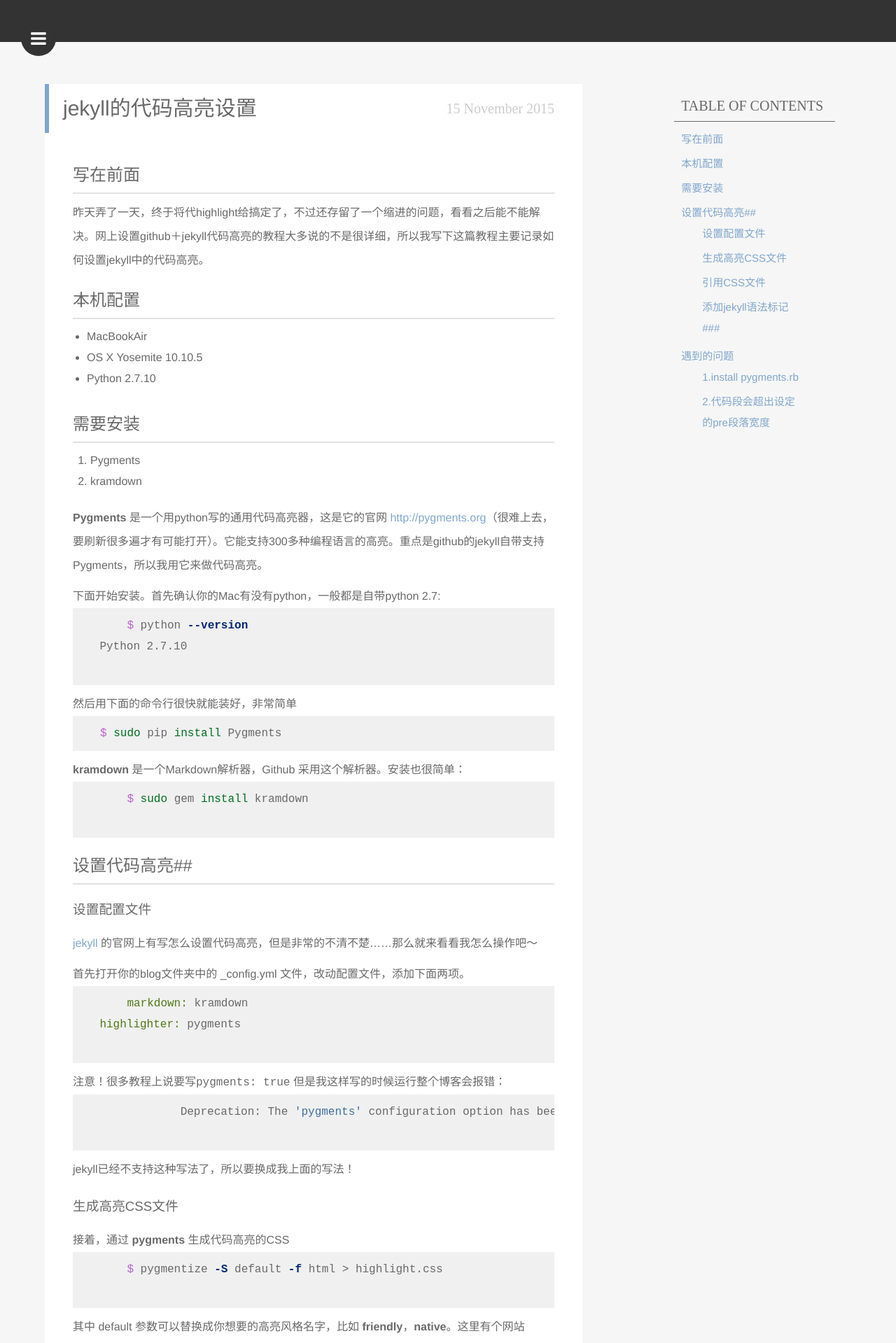
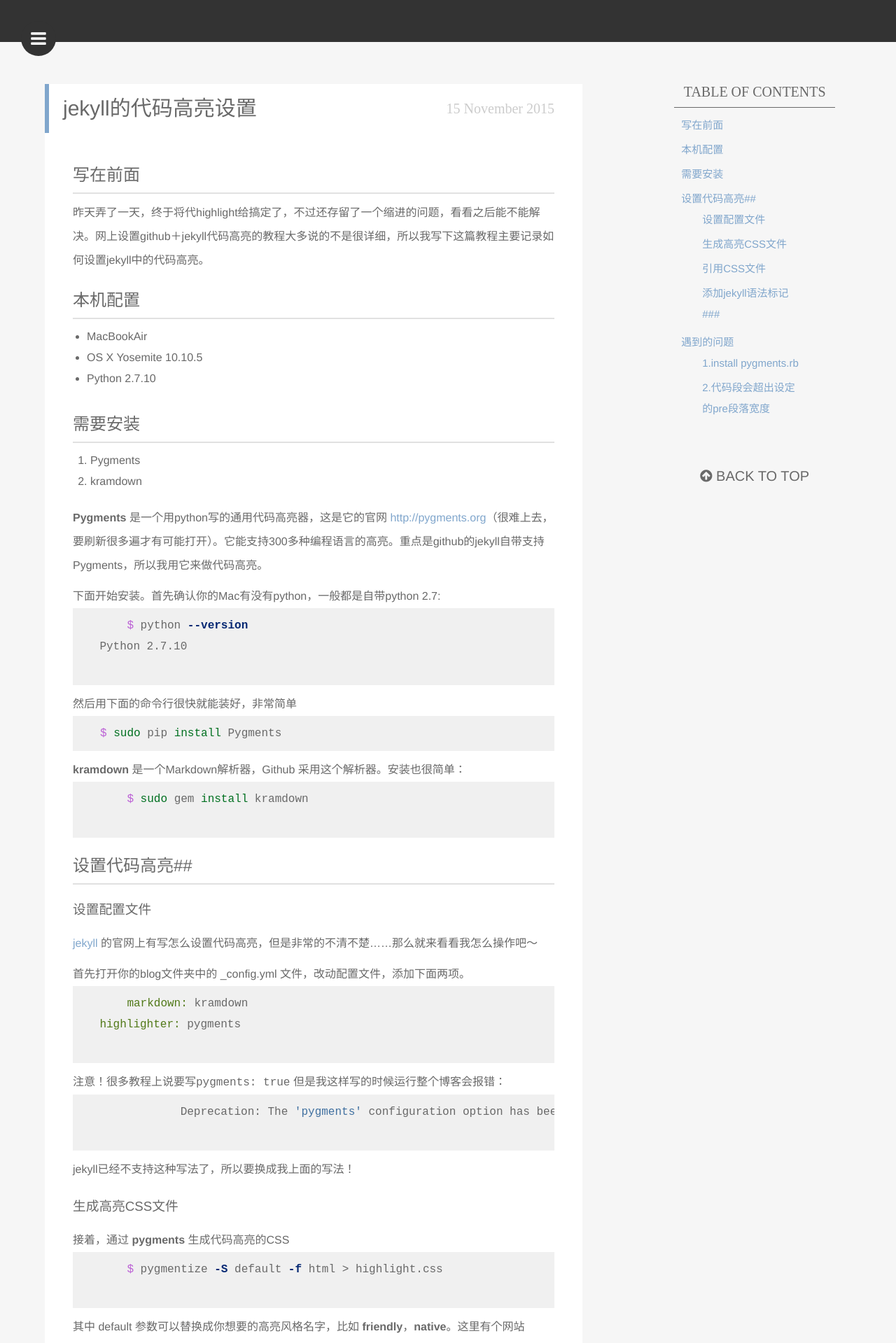
Before and after one commit to xiangxiyun/xiangxiyun.github.io, a Jekyll site: the page built from _posts/2015-11-15-jekyll的代码高亮设置.md, in a window 1280 px wide. Shown: the top 1919 px of the page at 70% size. Built offline with Jekyll 4.4.1, drawn with Linux system fonts in a browser that asks for light colours.

```diff
--- a/_layouts/articleTemplate.html
+++ b/_layouts/articleTemplate.html
@@ -85,7 +85,6 @@
     	      					</h2>
     	    				</header>
     	    				<div class = "article_content">
-
     	    					{{ content }}
 
     	    				</div>
@@ -111,8 +110,12 @@
                   <!--div class = "category_content"-->
                   <p>TABLE OF CONTENTS</p>
                   <div id = "toc"></div>
-                  <!--/div-->
+                  <div id = "back-to-top">
+                    <i class = 'icon icon-circle-arrow-up'></i>
+                    BACK TO TOP
+                  </div>
               </section>
+
 
             </div>
 
--- a/javascripts/article.js
+++ b/javascripts/article.js
@@ -7,22 +7,34 @@ $(document).ready(function(){
 		 $($(this).find(".ah")).css("color", "rgb(105,105,105)");
 	});
 
-	$('#toc').toc();
+	$('#toc').toc({
+      title: '',
+      headers: 'h2, h3, h4, h5, h6',
+      listType: 'ul'
+  });
+
+  $("#back-to-top").click(function(){
+    $(".st-content").scrollTop(0);
+   });
+
 });
+
+
 
 // https://github.com/ghiculescu/jekyll-table-of-contents
 (function($){
   $.fn.toc = function(options) {
     var defaults = {
       noBackToTopLinks: true,
-      title: '',
+      title: 'title',
       minimumHeaders: 3,
-      headers: 'h2, h3, h4, h5, h6',
-      listType: 'ul', // values: [ol|ul]
+      headers: 'h1, h2, h3, h4, h5, h6',
+      listType: 'ol', // values: [ol|ul]
       showEffect: 'show', // values: [show|slideDown|fadeIn|none]
       showSpeed: 'slow' // set to 0 to deactivate effect
-    },
-    settings = $.extend(defaults, options);
+    };
+
+    var settings = $.extend(defaults, options);
 
     function fixedEncodeURIComponent (str) {
       return encodeURIComponent(str).replace(/[!'()*]/g, function(c) {
@@ -37,7 +49,9 @@ $(document).ready(function(){
         this.id = $(this).attr( "id", previousSiblingName.replace(/\./g, "-") );
       }
       return this.id;
-    }), output = $(this);
+    });
+    var output = $(this);
+
     if (!headers.length || headers.length < settings.minimumHeaders || !output.length) {
       $(this).hide();
       return;
@@ -54,20 +68,21 @@ $(document).ready(function(){
       none: function() { output.html(html); }
     };
 
-    var get_level = function(ele) { return parseInt(ele.nodeName.replace("H", ""), 10); }
+    var get_level = function(ele) { return parseInt(ele.nodeName.replace("H", ""), 10); };
     var highest_level = headers.map(function(_, ele) { return get_level(ele); }).get().sort()[0];
     //var return_to_top = '<i class="icon-arrow-up back-to-top"> </i>';
 
-    var level = get_level(headers[0]),
-      this_level,
-      //html = settings.title + " <"+settings.listType+">";
-      html = settings.title + " <" + settings.listType + " class = 'nav nav-pills nav-stacked'>";
+    var level = get_level(headers[0]);
+    var this_level;
+    //html = settings.title + " <"+settings.listType+">";
+    var html = settings.title + " <" + settings.listType + " class = 'nav nav-pills nav-stacked'>";
+
     headers.on('click', function() {
       if (!settings.noBackToTopLinks) {
         window.location.hash = this.id;
       }
     })
-    .addClass('clickable-header')
+    //.addClass('clickable-header')
     .each(function(_, header) {
       this_level = get_level(header);
       //if (!settings.noBackToTopLinks && this_level === highest_level) {
@@ -89,14 +104,11 @@ $(document).ready(function(){
       }
       level = this_level; // update for the next one
     });
+
     html += "</"+settings.listType+">";
 
-    if (!settings.noBackToTopLinks) {
-      $(document).on('click', '.back-to-top', function() {
-        $(window).scrollTop(0);
-        window.location.hash = '';
-      });
-    }
     render[settings.showEffect]();
+
   };
+
 })(jQuery);
--- a/stylesheets/article.css
+++ b/stylesheets/article.css
@@ -56,6 +56,7 @@
     }
 
     /* article content */
+
     .article_content {
       text-align: left;
       margin: 40px 40px 0 40px;
@@ -70,6 +71,11 @@
     .article_content h2, h3, h4, h5, h6{
       font-weight: 500;
       margin: 20px 0 10px 0;
+    }
+
+
+    .article_content h2:target, h3:target, h4:target, h5:target, h6:target{
+      padding-top:70px;
     }
 
     .article_content a{
@@ -144,20 +150,9 @@
     #blog_category{
       float: right;
       position: fixed;
-      top: 120px;
+      top: 100px;
       right: 6%;
       height: auto;
-    }
-
-    .tabin{
-      height: 32px;
-      line-height: 30px;
-      text-align: center;
-      font-size: 16px;
-      cursor: pointer;
-      color: #fff;
-      background-color: rgb(128, 166, 204);
-      position: relative;
     }
 
     #blog_category p{
@@ -166,6 +161,7 @@
       margin:10px 10px 10px 20px;
       color: rgb(105,105,105);
       text-align: left;
+      text-align: center;
       padding: 10px;
       font-family: 'Futura';
       border-bottom: 1px solid rgb(105,105,105);
@@ -199,6 +195,14 @@
     #toc li > ul > li:hover{
       border-radius: 0px;
       background: rgba(255,255,255,0.6);
+    }
+
+    #back-to-top{
+      color: rgb(105,105,105);
+      font-size: 20px;
+      text-align: center;
+      cursor: pointer;
+      padding:60px 10px 10px 20px;
     }
 
     /* width >= 1280px */
```
Also changed, not shown: 5 other files.
